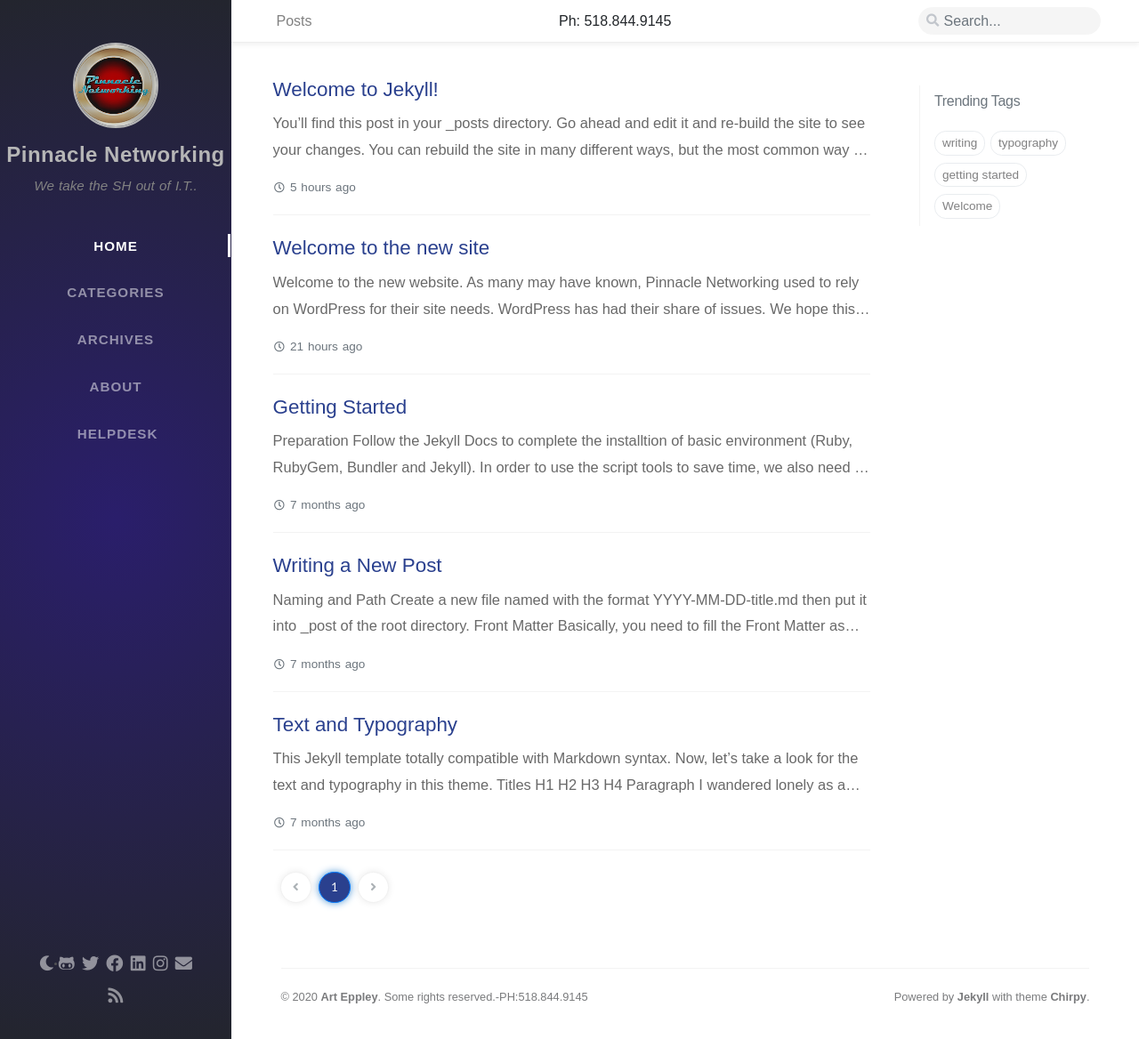
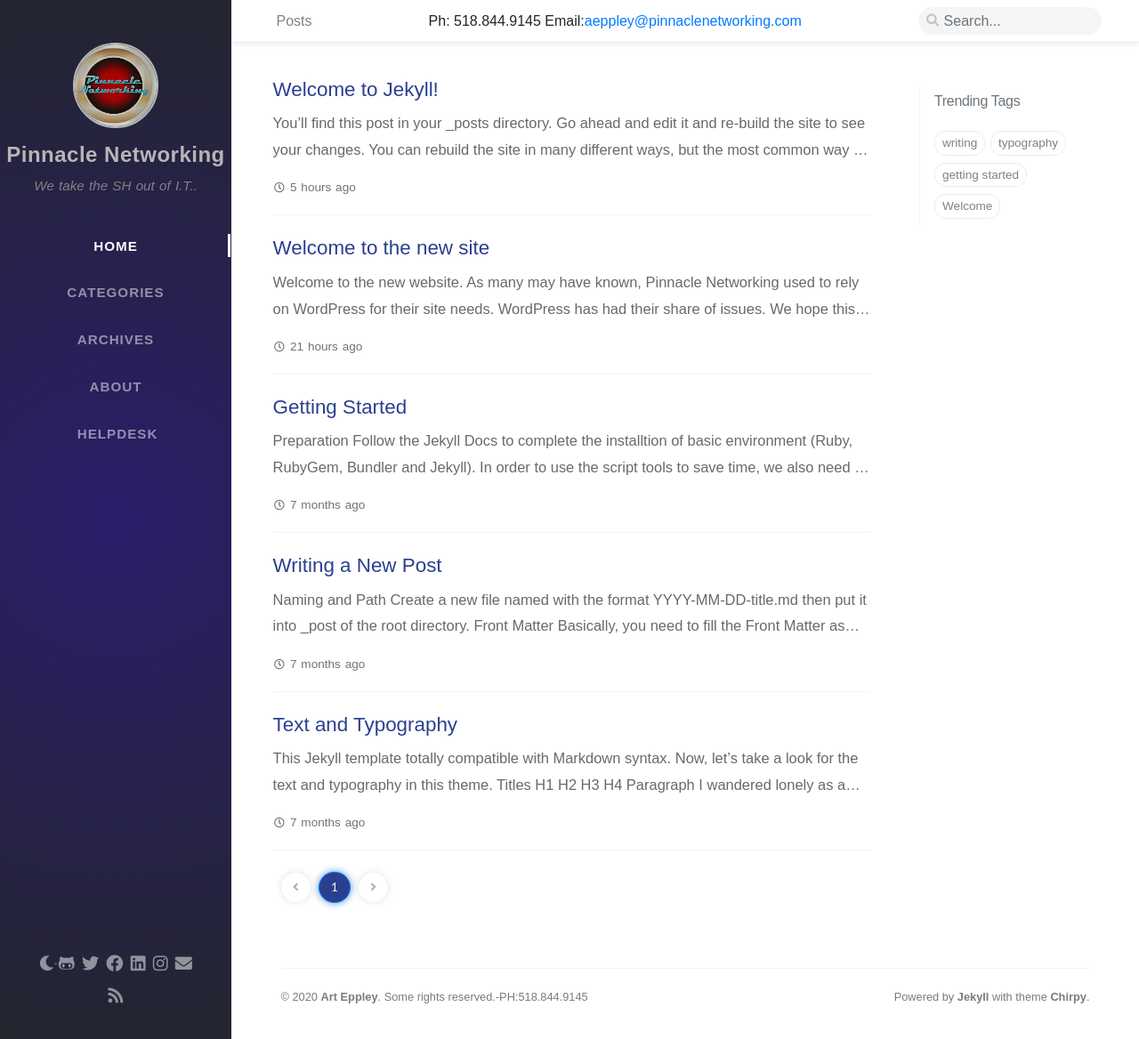
Before and after one commit to Pinnaclenetworking/pinnaclenetworking.github.io, a Jekyll site: the page built from index.html, in a window 1280 px wide and 1168 px high. Shown: the whole window at 89% size. Built offline with Jekyll 4.4.1, drawn with Linux system fonts in a browser that asks for light colours; nearby versions of some CDN libraries; some web fonts are replaced; the list of posts is cut into pages by our own code; comment, search, counter and statistics services are not loaded.

Commit message:
Update topbar.html

```diff
--- a/_includes/topbar.html
+++ b/_includes/topbar.html
@@ -37,7 +37,7 @@
       {{- page.title -}}
     {% endif %}
     </div>
-    <div>Ph: 518.844.9145 </div>
+    <div>Ph: 518.844.9145 Email:<a href="mailto:aeppley@pinnaclenetworking.com">aeppley@pinnaclenetworking.com</a></div>
     <i id="search-trigger" class="fas fa-search fa-fw"></i>
     <span id="search-wrapper" class="align-items-center">
       <i class="fas fa-search fa-fw"></i>
```
